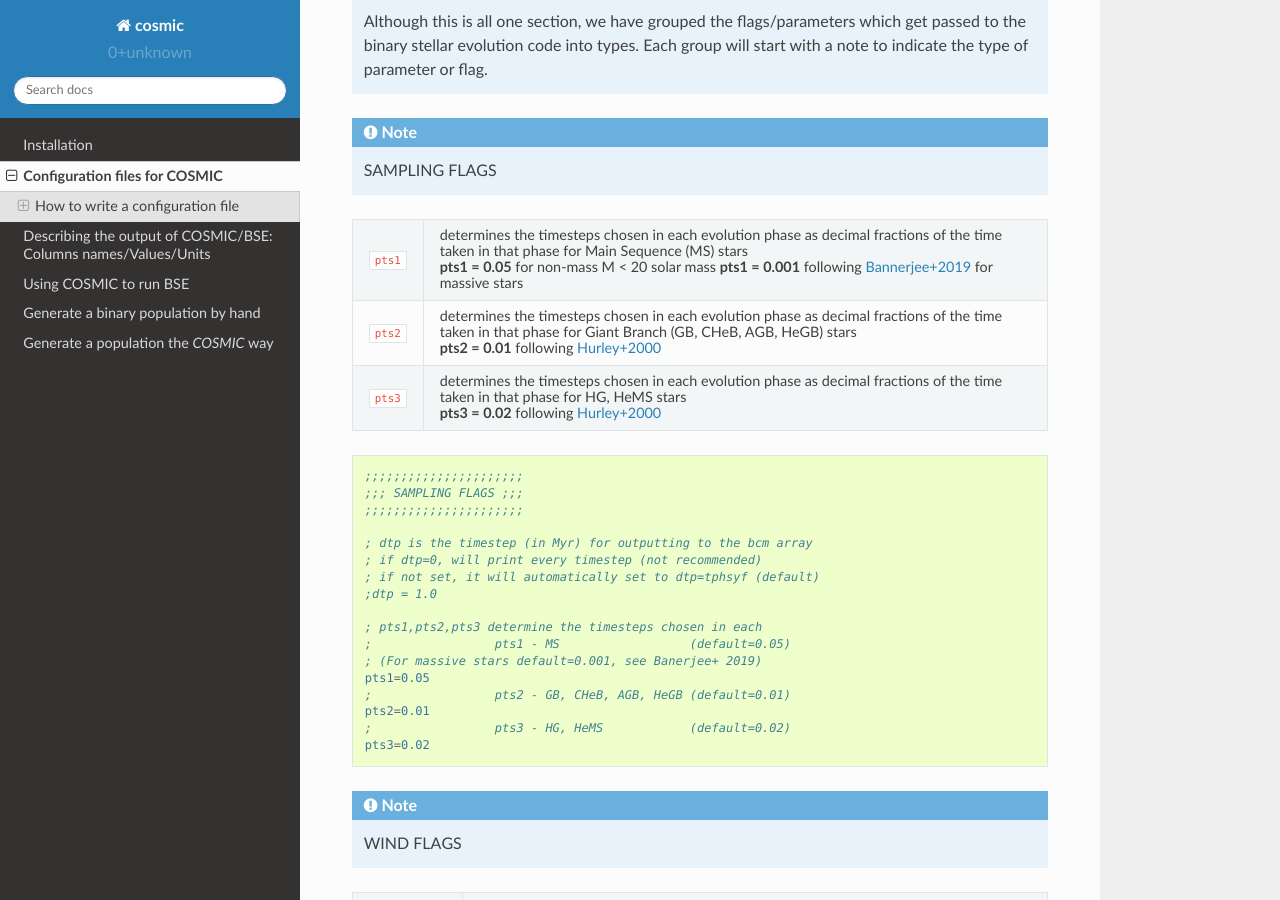
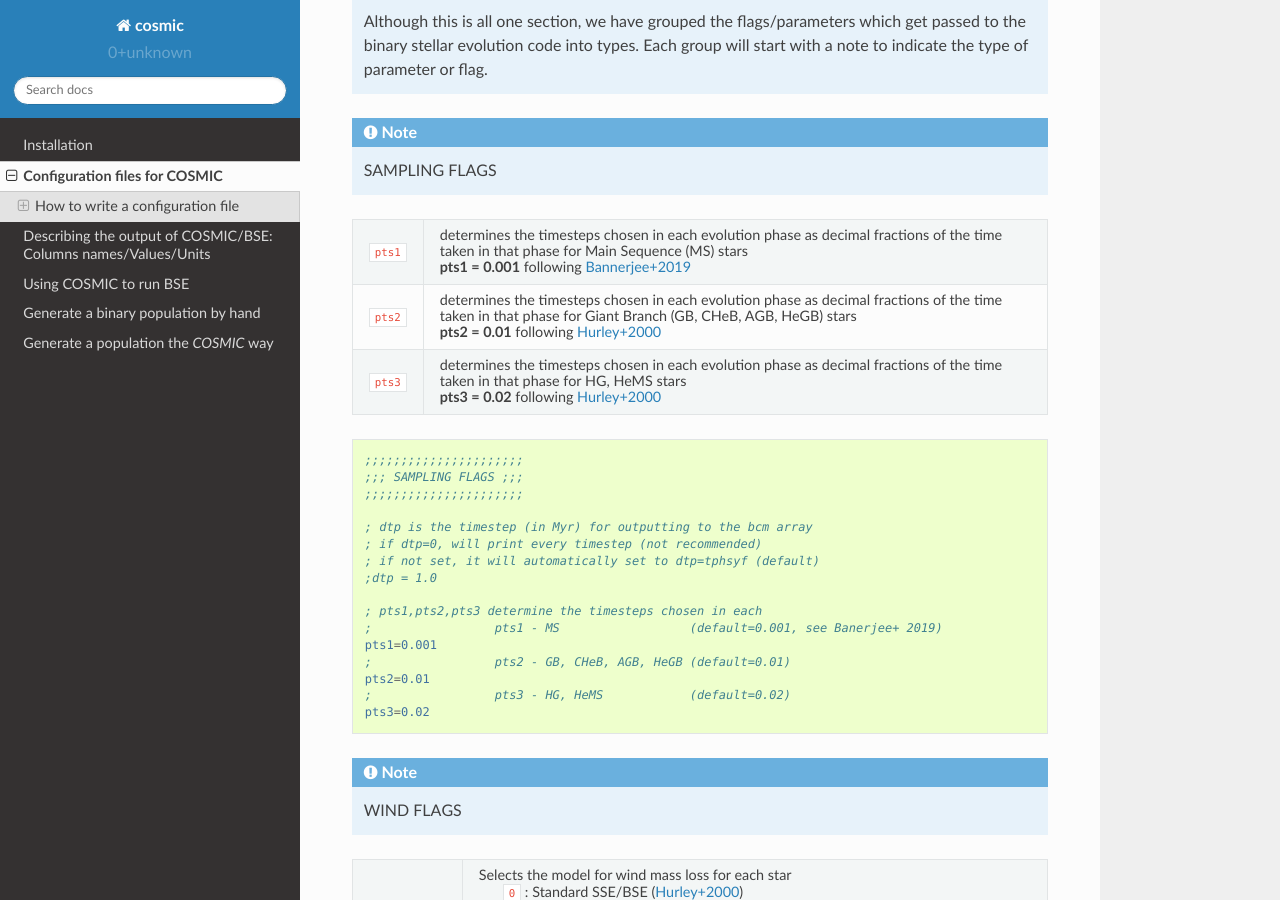
Before and after one commit to COSMIC-PopSynth/COSMIC, a Sphinx documentation site: the page built from docs/inifile/index.rst, in a window 1280 px wide and 900 px high, scrolled down 3844 px. Built offline with Sphinx 7.4.7 and the Read the Docs theme 2.0.0, drawn with Linux system fonts in a browser that asks for light colours; formulas are drawn with MathJax 3.

Commit message:
fixing pts1 docs

```diff
--- a/docs/inifile/index.rst
+++ b/docs/inifile/index.rst
@@ -243,8 +243,7 @@ sampling
                          decimal fractions of the time taken in that phase for
                          Main Sequence (MS) stars
 
-                         **pts1 = 0.05** for non-mass M < 20 solar mass
-                         **pts1 = 0.001** following `Bannerjee+2019 <https://ui.adsabs.harvard.edu/abs/2019arXiv190207718B/abstract>`_ for massive stars
+                         **pts1 = 0.001** following `Bannerjee+2019 <https://ui.adsabs.harvard.edu/abs/2019arXiv190207718B/abstract>`_
 
 ``pts2``                 determines the timesteps chosen in each evolution phase as
                          decimal fractions of the time taken in that phase for
@@ -270,9 +269,8 @@ sampling
     ;dtp = 1.0
 
     ; pts1,pts2,pts3 determine the timesteps chosen in each
-    ;                 pts1 - MS                  (default=0.05)
-    ; (For massive stars default=0.001, see Banerjee+ 2019)
-    pts1=0.05
+    ;                 pts1 - MS                  (default=0.001, see Banerjee+ 2019)
+    pts1=0.001
     ;                 pts2 - GB, CHeB, AGB, HeGB (default=0.01)
     pts2=0.01
     ;                 pts3 - HG, HeMS            (default=0.02)
```
